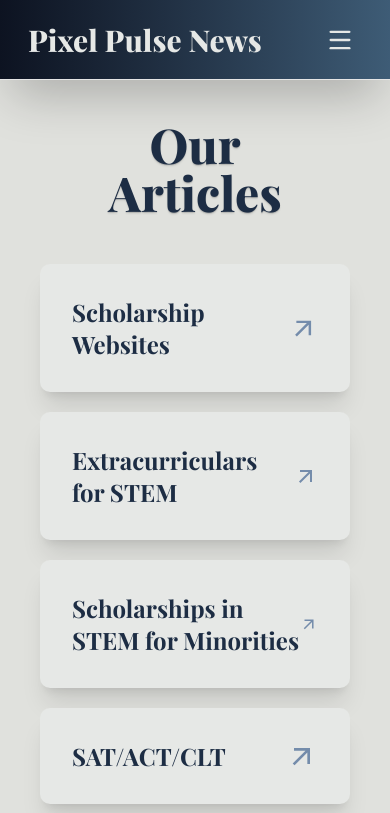
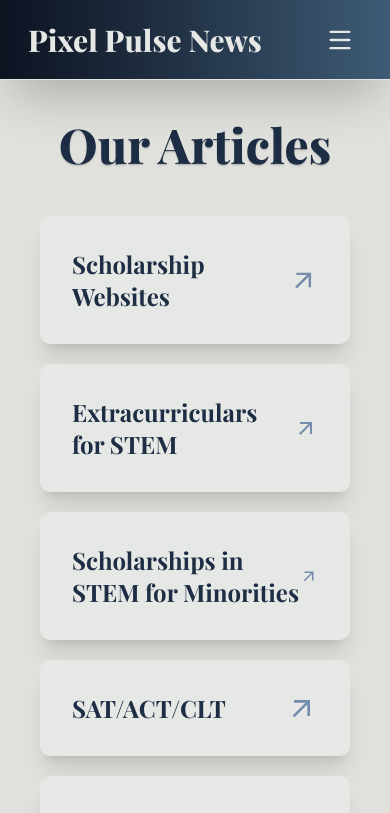
Before and after one commit to glenniii-dev/pixelpulsenews, a Next.js app: page /articles in a window 390 px wide. Shown: the top 813 px of the page. Built offline with nearby package versions, Linux system fonts and the light colour scheme.

Commit message:
Adjusted Articles Header on the articles page on mobile

```diff
--- a/app/(root)/articles/page.tsx
+++ b/app/(root)/articles/page.tsx
@@ -9,7 +9,7 @@
 
   return (
     <main className="flex flex-col max-w-400 mx-auto px-10 mb-15">
-      <div className="flex flex-col items-center justify-center gap-4 text-center p-10 lg:px-20 lg:pt-15 lg:py-10">
+      <div className="flex flex-col items-center justify-center gap-4 text-center py-10 px-3 lg:px-20 lg:pt-15 lg:py-10">
         <h1 className="text-5xl font-extrabold text-(--oxford-blue) text-shadow-sm mb-2">Our Articles</h1>
       </div>
 
```
